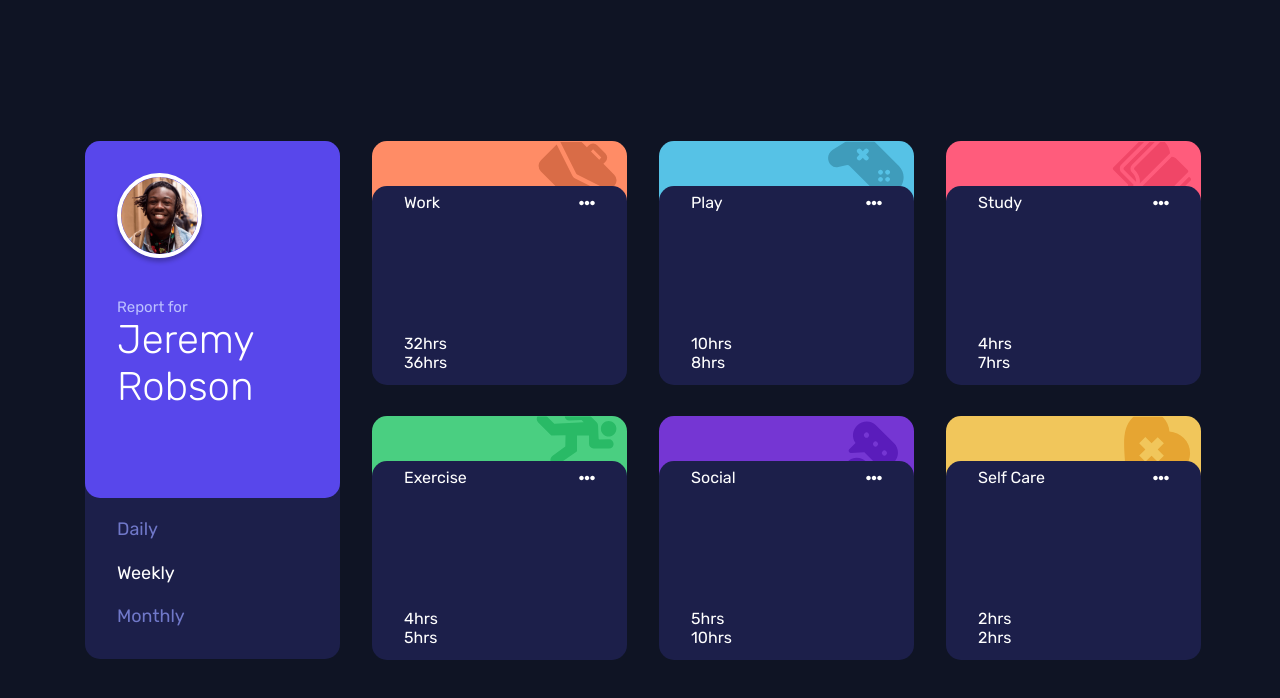
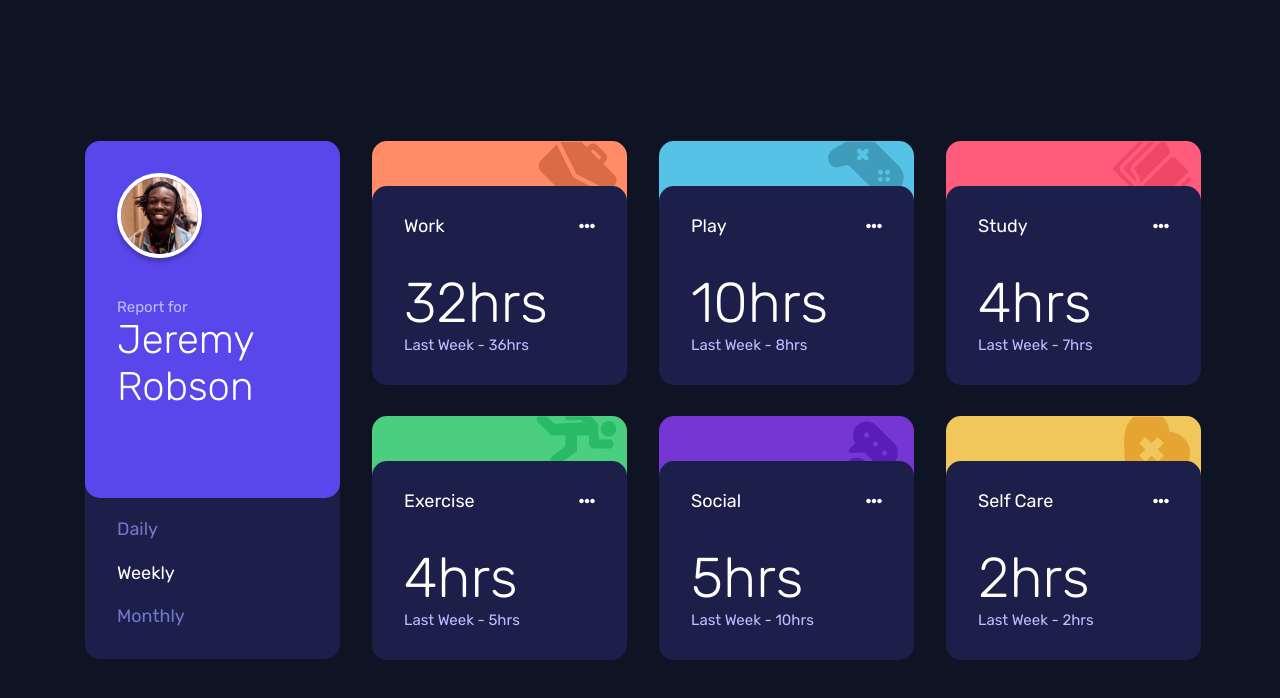
Before and after one commit to steveanthony999/time_tracking_dashboard, a React (Create React App) app: page / in a window 1280 px wide. Shown: the top 698 px of the page. Built offline with nearby package versions, Linux system fonts and the light colour scheme.

Commit message:
spaced card elements

```diff
--- a/src/App.css
+++ b/src/App.css
@@ -103,14 +103,14 @@
 
 .info-container {
   width: 100%;
-  height: 100%;
+  height: 110%;
   color: white;
   position: absolute;
-  top: 20px;
+  top: 10px;
   padding: 2rem;
   display: flex;
   flex-direction: column;
-  justify-content: space-between;
+  justify-content: space-evenly;
   z-index: 100;
 }
 
@@ -120,3 +120,17 @@
   justify-content: space-between;
   align-items: center;
 }
+
+.info-title-bar p {
+  font-size: 18px;
+}
+
+.info-content h4 {
+  font-size: 56px;
+  font-weight: 300;
+}
+
+.info-content p {
+  font-size: 15px;
+  color: #bbc0ff;
+}
--- a/src/App.js
+++ b/src/App.js
@@ -72,8 +72,8 @@ function App() {
                 <FontAwesomeIcon icon={faEllipsisH} />
               </div>
               <div className='info-content'>
-                <div>{i.timeframes.weekly.current}hrs</div>
-                <div>{i.timeframes.weekly.previous}hrs</div>
+                <h4>{i.timeframes.weekly.current}hrs</h4>
+                <p>Last Week - {i.timeframes.weekly.previous}hrs</p>
               </div>
             </div>
           </div>
```
